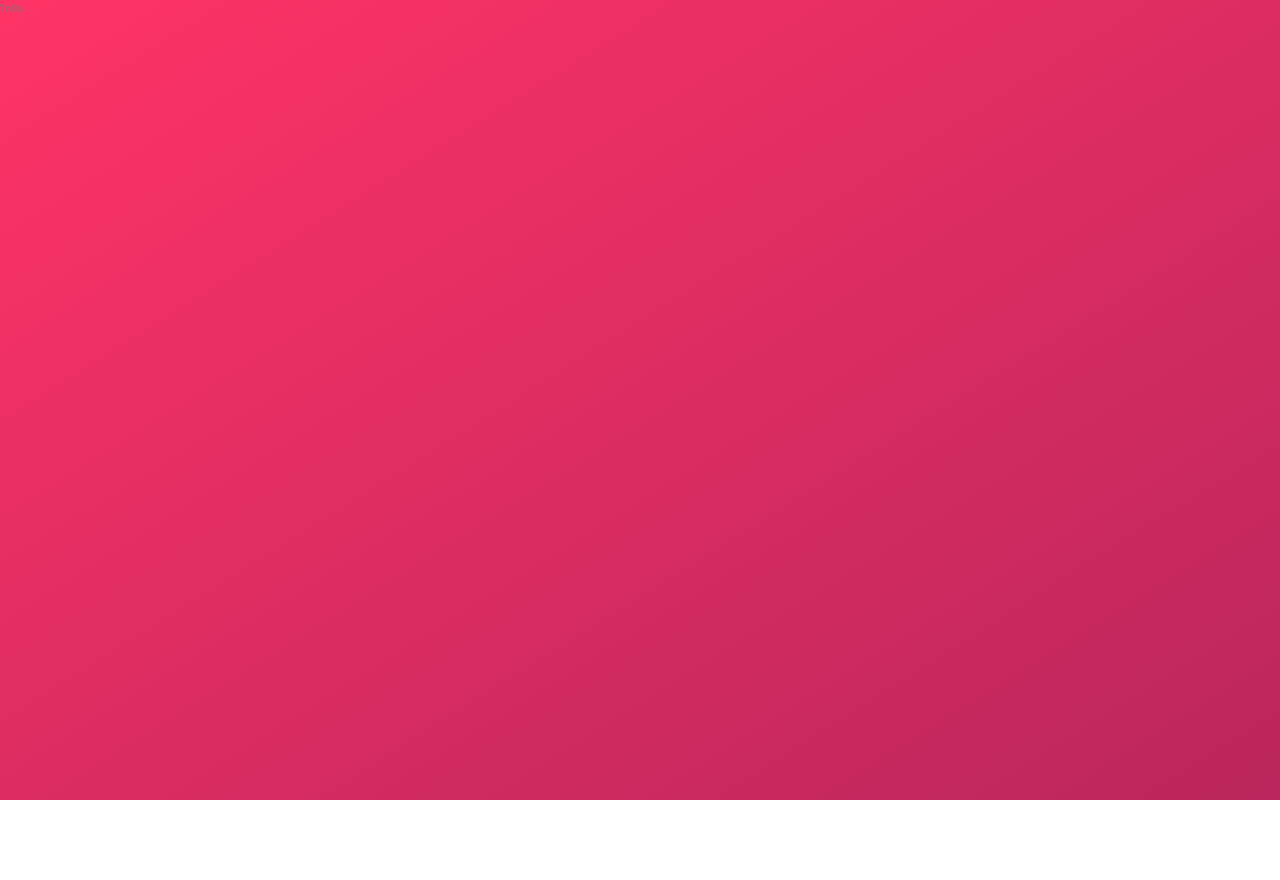
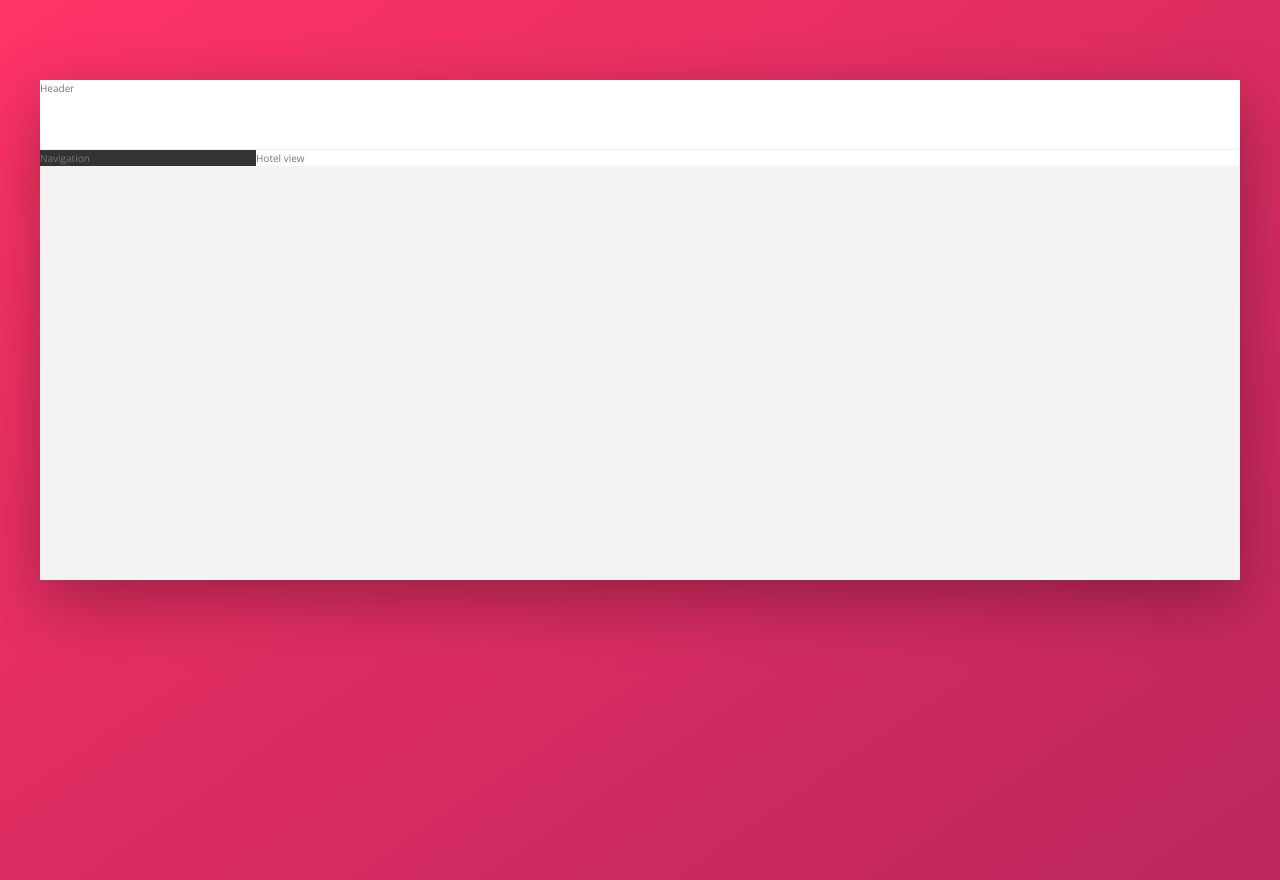
Before and after one commit to tlorent/advancedcss-trillo, a website: page index.html in a window 1280 px wide. Before the commit the page ends 800 px from the top, so only its background shows below. Drawn offline with nearby package versions, Linux system fonts and the light colour scheme.

Commit message:
feat: Add layout.

```diff
--- a/index.html
+++ b/index.html
@@ -14,6 +14,12 @@
     <title>Trillo &mdash; Your all-in-one booking app</title>
   </head>
   <body>
-        Trillo
+    <div class="container">
+      <header class="header">Header</header>
+      <div class="content">
+        <nav class="sidebar">Navigation</nav>
+        <main class="hotel-view">Hotel view</main>
+      </div>
+    </div>
   </body>
 </html>
--- a/sass/_base.scss
+++ b/sass/_base.scss
@@ -13,6 +13,8 @@
   --color-grey-dark-1: #333;
   --color-grey-dark-2: #777;
   --color-grey-dark-3: #999;
+
+  --shadow-dark: 0 2rem 6rem rgba(0, 0, 0, 0.3);
 }
 
 * {
@@ -32,7 +34,7 @@ html {
 }
 
 body {
-    font-family: 'Open Sans', sans-serif;
+  font-family: "Open Sans", sans-serif;
   font-weight: 400;
   line-height: 1.6;
   background-image: linear-gradient(
--- a/sass/_layout.scss
+++ b/sass/_layout.scss
@@ -0,0 +1,29 @@
+.container {
+  max-width: 120rem;
+  margin: 8rem auto;
+  background-color: var(--color-grey-light-2);
+  box-shadow: var(--shadow-dark);
+
+  min-height: 50rem;
+}
+
+.header {
+  height: 7rem;
+  background-color: #fff;
+  border-bottom: 1px solid var(--color-grey-light-2);
+}
+
+.content {
+  display: flex;
+}
+
+.sidebar {
+  background-color: var(--color-grey-dark-1);
+
+  flex: 0 0 18%;
+}
+
+.hotel-view {
+  background-color: #fff;
+  flex: 1;
+}
--- a/sass/main.scss
+++ b/sass/main.scss
@@ -1,3 +1,3 @@
-@import 'base';
-@import 'layout';
-@import 'components';
+@import "base";
+@import "components";
+@import "layout";
```
Also changed, not shown: css/style.css. Lines whose indentation alone changed are shown as unchanged.
